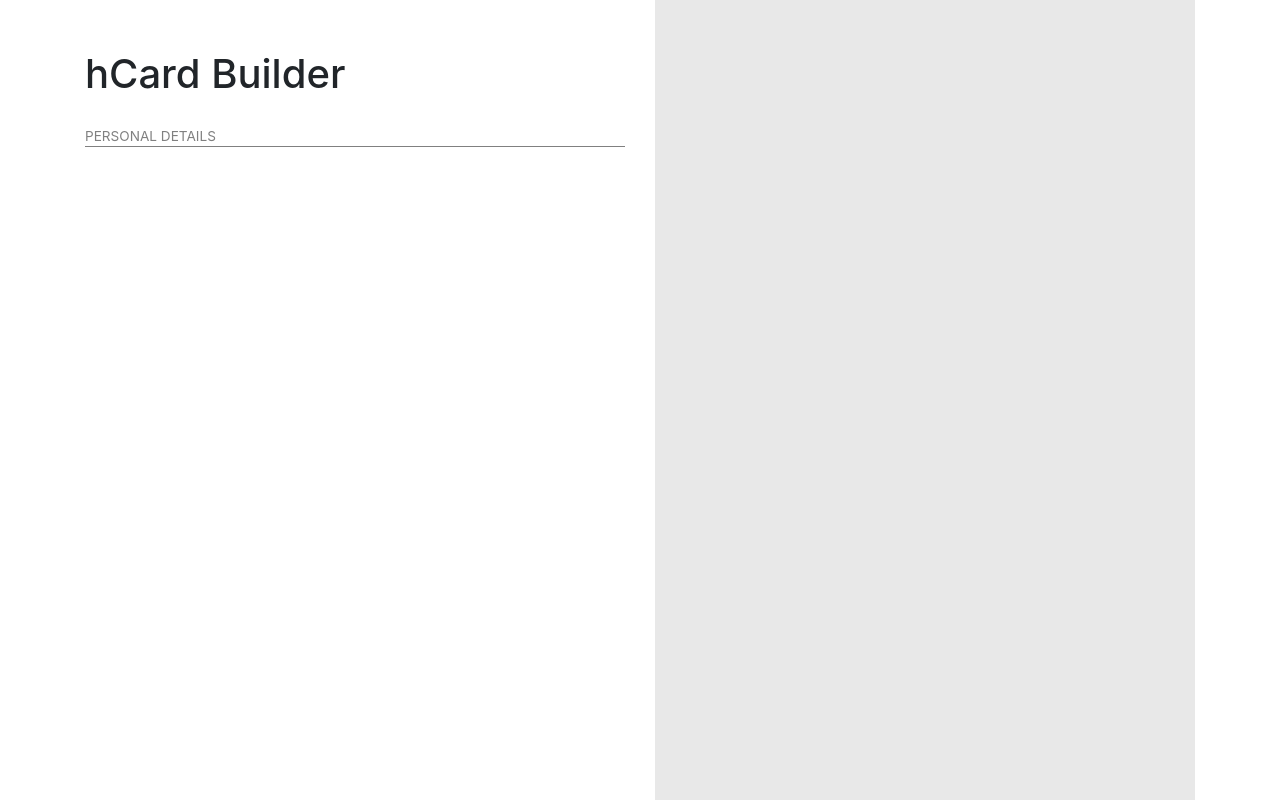
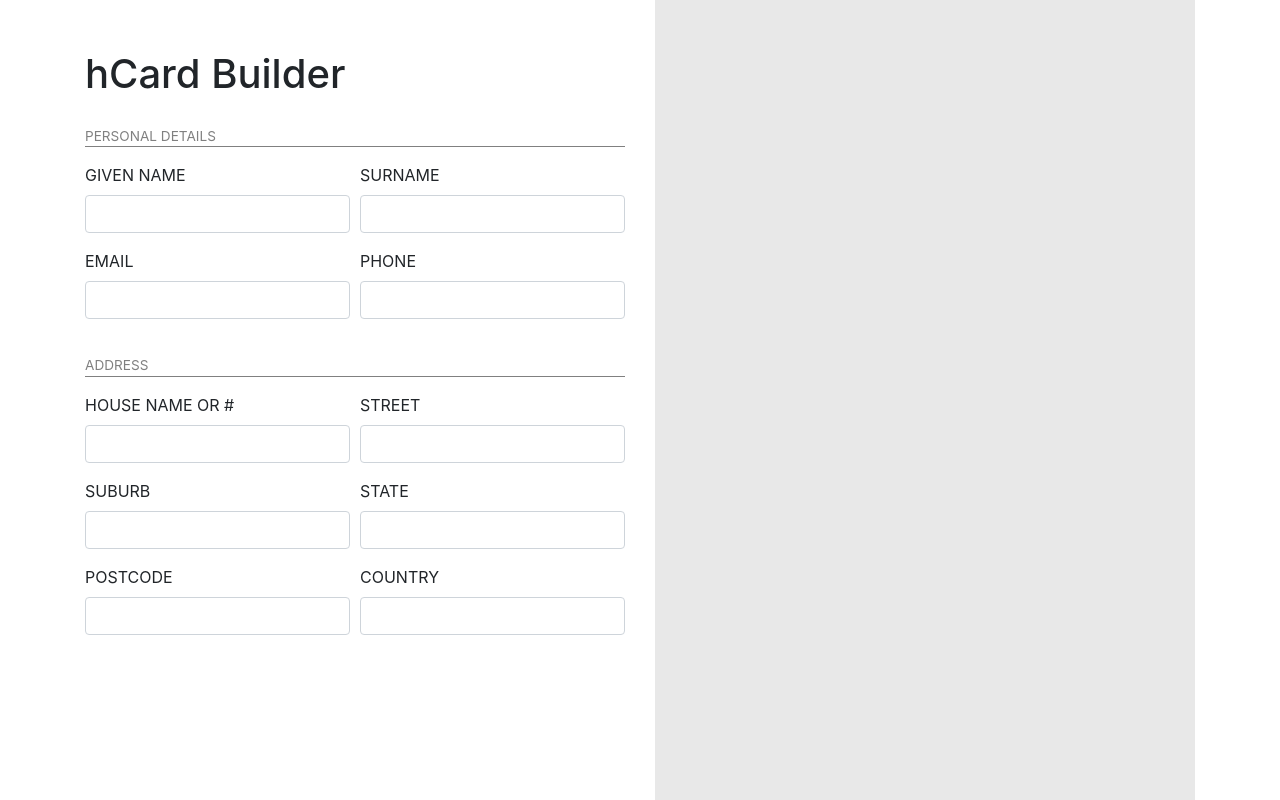
Before and after one commit to amrutha2129/hcard-builder, a React (Create React App) app: page / in a window 1280 px wide. Built offline with nearby package versions, Linux system fonts and the light colour scheme.

Commit message:
Created hCard form labels and inputs

```diff
--- /dev/null
+++ b/src/components/hCardFormContainer/HCardSubHeading/index.jsx
@@ -0,0 +1,13 @@
+import React from "react";
+import "./style.css";
+import { string } from "prop-types";
+
+export default class HCardSubHeading extends React.PureComponent {
+  static propTypes = {
+    subHeading: string.isRequired
+  };
+  render() {
+    const { subHeading } = this.props;
+    return <p className="subheading">{subHeading}</p>;
+  }
+}
--- /dev/null
+++ b/src/components/hCardFormContainer/HCardSubHeading/style.css
@@ -0,0 +1,6 @@
+.subheading {
+  padding-top: 20px;
+  color: gray;
+  border-bottom: 1px solid gray;
+  font-size: 85%;
+}
--- /dev/null
+++ b/src/components/hCardFormContainer/hCardForm/Address/index.jsx
@@ -0,0 +1,53 @@
+import React from "react";
+import { FormGroup, Label, Input, Row, Col } from "reactstrap";
+
+export default class Address extends React.PureComponent {
+  render() {
+    return (
+      <>
+        <Row form>
+          <Col sm={6}>
+            <FormGroup>
+              <Label>HOUSE NAME OR #</Label>
+              <Input type="text" name="houseName" id="houseName" />
+            </FormGroup>
+          </Col>
+          <Col sm={6}>
+            <FormGroup>
+              <Label>STREET</Label>
+              <Input type="text" name="street" id="street" />
+            </FormGroup>
+          </Col>
+        </Row>
+        <Row form>
+          <Col sm={6}>
+            <FormGroup>
+              <Label>SUBURB</Label>
+              <Input type="text" name="suburb" id="suburb" />
+            </FormGroup>
+          </Col>
+          <Col sm={6}>
+            <FormGroup>
+              <Label>STATE</Label>
+              <Input type="text" name="state" id="state" />
+            </FormGroup>
+          </Col>
+        </Row>
+        <Row form>
+          <Col sm={6}>
+            <FormGroup>
+              <Label>POSTCODE</Label>
+              <Input type="text" name="postcode" id="postcode" />
+            </FormGroup>
+          </Col>
+          <Col sm={6}>
+            <FormGroup>
+              <Label>COUNTRY</Label>
+              <Input type="text" name="country" id="country" />
+            </FormGroup>
+          </Col>
+        </Row>
+      </>
+    );
+  }
+}
--- /dev/null
+++ b/src/components/hCardFormContainer/hCardForm/PersonalDetails/index.jsx
@@ -0,0 +1,39 @@
+import React from "react";
+import { FormGroup, Label, Input, Row, Col } from "reactstrap";
+
+export default class PersonalDetails extends React.PureComponent {
+  render() {
+    return (
+      <>
+        <Row form>
+          <Col sm={6}>
+            <FormGroup>
+              <Label>GIVEN NAME</Label>
+              <Input type="text" name="givenName" id="givenName" />
+            </FormGroup>
+          </Col>
+          <Col sm={6}>
+            <FormGroup>
+              <Label>SURNAME</Label>
+              <Input type="text" name="surname" id="surname" />
+            </FormGroup>
+          </Col>
+        </Row>
+        <Row form>
+          <Col sm={6}>
+            <FormGroup>
+              <Label>EMAIL</Label>
+              <Input type="email" name="email" id="email" />
+            </FormGroup>
+          </Col>
+          <Col sm={6}>
+            <FormGroup>
+              <Label>PHONE</Label>
+              <Input type="text" name="phone" id="phone" />
+            </FormGroup>
+          </Col>
+        </Row>
+      </>
+    );
+  }
+}
--- a/src/components/hCardFormContainer/hCardForm/index.jsx
+++ b/src/components/hCardFormContainer/hCardForm/index.jsx
@@ -1,12 +1,17 @@
 import React from "react";
-import { Form, FormGroup } from "reactstrap";
+import { Form, FormGroup, Label, Input, Row, Col } from "reactstrap";
+import HCardSubHeading from "../HCardSubHeading";
+import PersonalDetails from "./PersonalDetails";
+import Address from "./Address";
 
 export default class HCardForm extends React.PureComponent {
   render() {
     return (
       <Form>
-        <FormGroup />
-        <FormGroup />
+        <HCardSubHeading subHeading="PERSONAL DETAILS" />
+        <PersonalDetails />
+        <HCardSubHeading subHeading="ADDRESS" />
+        <Address />
       </Form>
     );
   }
--- a/src/components/hCardFormContainer/hCardHeader/index.jsx
+++ b/src/components/hCardFormContainer/hCardHeader/index.jsx
@@ -1,13 +1,15 @@
 import React from "react";
 import "./style.css";
+// import HCardSubHeading from "../HCardSubHeading";
 
 export default class HCardHeader extends React.PureComponent {
   render() {
     return (
       <div className="headerContainer">
-        <h1>hCard Builder</h1>
-
-        <p className="subheading">PERSONAL DETAILS</p>
+        <React.Fragment>
+          <h1>hCard Builder</h1>
+          {/* <HCardSubHeading subHeading="PERSONAL DETAILS" /> */}
+        </React.Fragment>
       </div>
     );
   }
--- a/src/components/hCardFormContainer/hCardHeader/style.css
+++ b/src/components/hCardFormContainer/hCardHeader/style.css
@@ -1,10 +1,3 @@
 .headerContainer {
   padding-top: 50px;
 }
-
-.subheading {
-  padding-top: 20px;
-  color: gray;
-  border-bottom: 1px solid gray;
-  font-size: 85%;
-}
```
